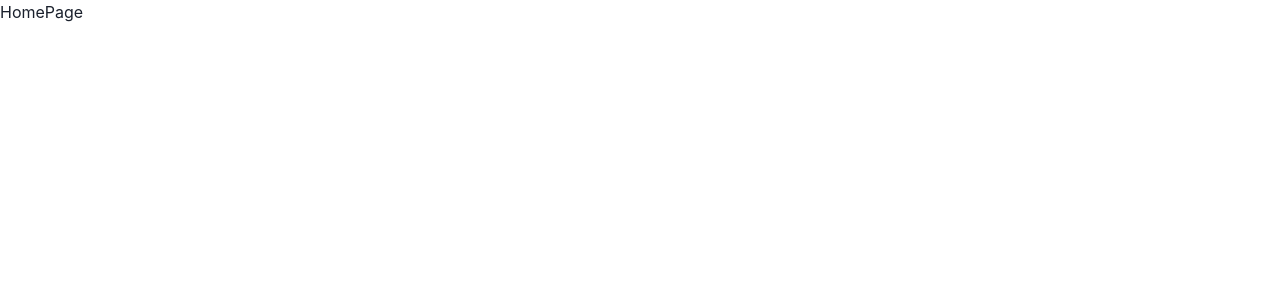
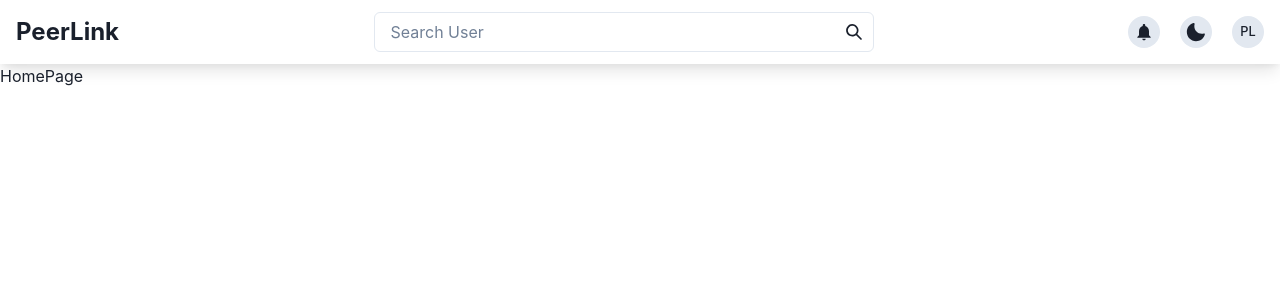
Before and after one commit to infysumanta/PeerLink, a React (Create React App) app in the folder client/: page / in a window 1280 px wide. Shown: the top 300 px of the page. Built offline with nearby package versions, Linux system fonts and the light colour scheme.

Commit message:
navbar layout for app page

```diff
--- /dev/null
+++ b/client/src/components/Navbar/Navbar.jsx
@@ -0,0 +1,134 @@
+import React, { useState } from "react";
+import {
+  Flex,
+  useColorModeValue,
+  Avatar,
+  MenuList,
+  Box,
+  Stack,
+  Button,
+  Menu,
+  MenuButton,
+  Center,
+  MenuDivider,
+  MenuItem,
+  Input,
+  useColorMode,
+  InputGroup,
+  InputRightElement,
+  Card,
+  CardBody,
+} from "@chakra-ui/react";
+import { SunIcon, MoonIcon, SearchIcon, BellIcon } from "@chakra-ui/icons";
+const Navbar = () => {
+  const { colorMode, toggleColorMode } = useColorMode();
+  const [searchText, setSearchText] = useState();
+  return (
+    <>
+      <Box
+        bg={useColorModeValue("white", "gray.900")}
+        px={4}
+        w="100%"
+        shadow="lg"
+      >
+        <Flex
+          h={16}
+          alignItems={"center"}
+          justifyContent={"space-between"}
+          minWidth="max-content"
+          gap="2"
+        >
+          <Box fontSize={"2xl"} fontWeight="bold">
+            PeerLink
+          </Box>
+          <Box display={{ base: "none", md: "inline" }}>
+            <InputGroup>
+              <Input
+                placeholder="Search User"
+                w={{ base: "0px", md: "500px" }}
+                value={searchText}
+                onChange={(e) => setSearchText(e.target.value)}
+              />
+              <InputRightElement h={"full"}>
+                <Button variant={"ghost"}>
+                  <SearchIcon />
+                </Button>
+              </InputRightElement>
+            </InputGroup>
+            {searchText && searchText.length >= 1 && (
+              <>
+                <Box
+                  position="absolute"
+                  w={{ base: "0px", md: "500px" }}
+                  marginTop="2px"
+                >
+                  <Card>
+                    <CardBody>Loading...</CardBody>
+                  </Card>
+                </Box>
+              </>
+            )}
+          </Box>
+          <Flex alignItems={"center"} justifyContent={"space-between"} gap={5}>
+            <Box
+              cursor="pointer"
+              bg={useColorModeValue("gray.200", "gray.600")}
+              w={8}
+              h={8}
+              rounded={"full"}
+              display="flex"
+              alignItems={"center"}
+              justifyContent={"center"}
+            >
+              <BellIcon w={5} h={5} />
+            </Box>
+            <Box
+              onClick={toggleColorMode}
+              cursor="pointer"
+              bg={useColorModeValue("gray.200", "gray.600")}
+              w={8}
+              h={8}
+              rounded={"full"}
+              display="flex"
+              alignItems={"center"}
+              justifyContent={"center"}
+            >
+              {colorMode === "light" ? (
+                <MoonIcon w={5} h={5} />
+              ) : (
+                <SunIcon w={5} h={5} />
+              )}
+            </Box>
+            <Stack direction={"row"} spacing={7}>
+              <Menu>
+                <MenuButton
+                  as={Button}
+                  rounded={"full"}
+                  variant={"link"}
+                  cursor={"pointer"}
+                  minW={0}
+                >
+                  <Avatar size={"sm"} name="Peer Link" bg={"gray.200"} />
+                </MenuButton>
+                <MenuList alignItems={"center"}>
+                  <Center>
+                    <Avatar size={"xl"} name="Peer Link" />
+                  </Center>
+                  <Center>
+                    <p>Username</p>
+                  </Center>
+                  <MenuDivider />
+                  <MenuItem>Account</MenuItem>
+                  <MenuItem>Settings</MenuItem>
+                  <MenuItem>Logout</MenuItem>
+                </MenuList>
+              </Menu>
+            </Stack>
+          </Flex>
+        </Flex>
+      </Box>
+    </>
+  );
+};
+
+export default Navbar;
--- a/client/src/layouts/AppLayout.jsx
+++ b/client/src/layouts/AppLayout.jsx
@@ -1,8 +1,10 @@
 import React from "react";
 import { Outlet } from "react-router-dom";
+import Navbar from "./../components/Navbar/Navbar";
 const AppLayout = () => {
   return (
     <>
+      <Navbar />
       <Outlet />
     </>
   );
```
